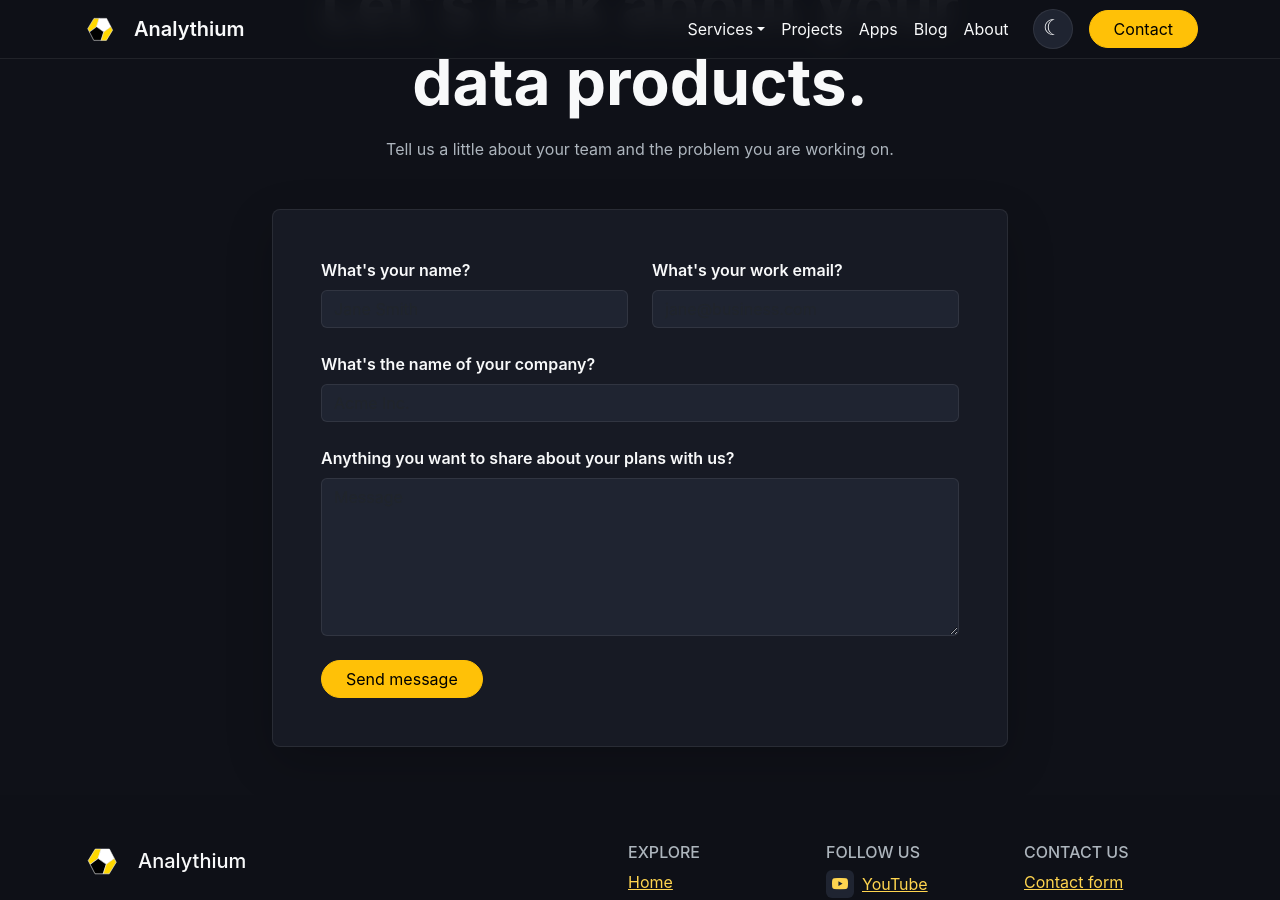
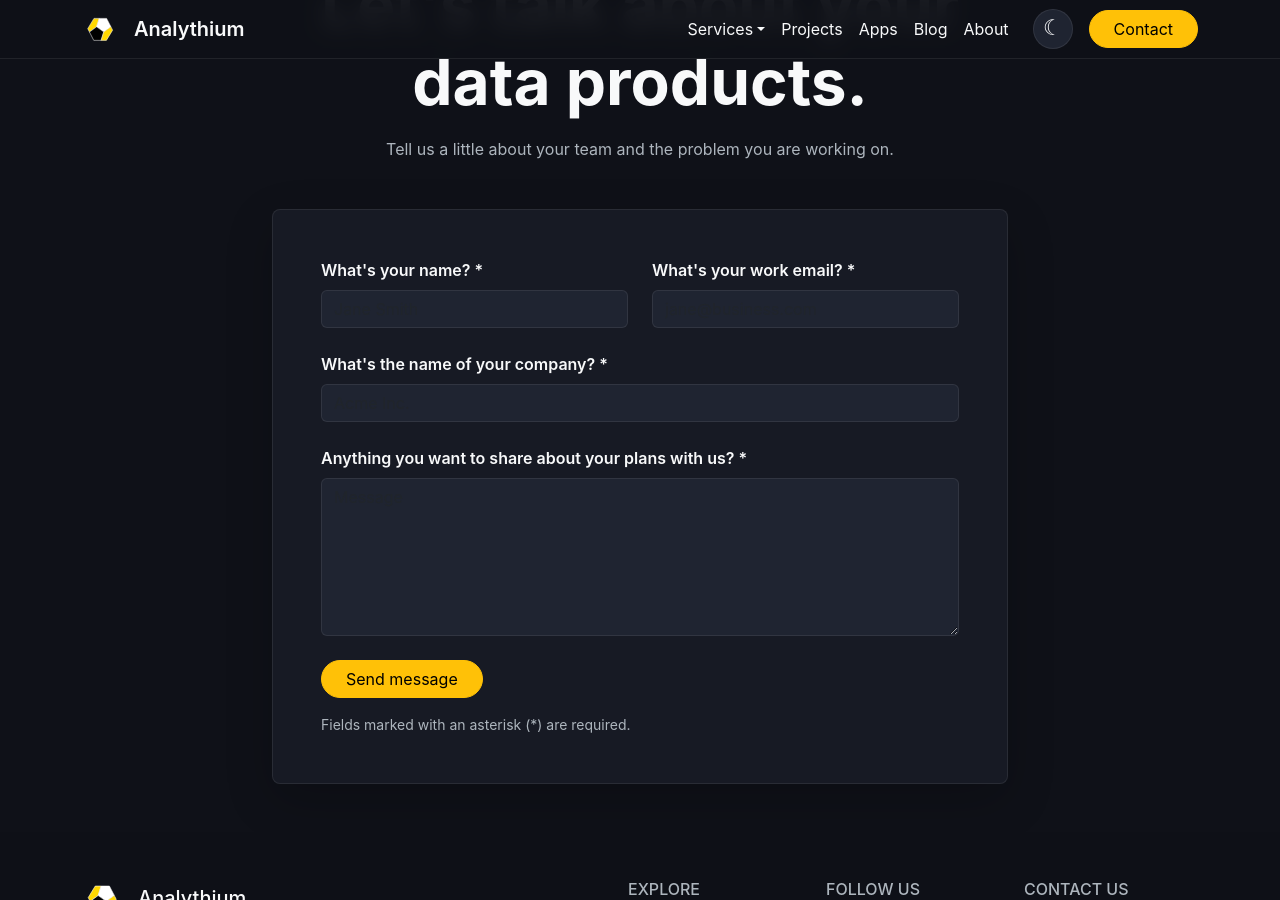
Before and after one commit to analythium/analythium-website, a Jekyll site: the page built from contact.html, in a window 1280 px wide and 900 px high, scrolled down 221 px. Built offline with Jekyll 4.4.1, drawn with Linux system fonts in a browser that asks for light colours.

Commit message:
Contact form: req
Signed-off-by: Peter Solymos <psolymos@gmail.com>

```diff
--- a/_includes/contact-form.html
+++ b/_includes/contact-form.html
@@ -1,19 +1,19 @@
 <form class="contact-form" method="post" action="https://forms.reform.app/headless/analythium/contact/FB5Iji/submissions">
   <div class="row g-4">
     <div class="col-md-6">
-      <label class="form-label" for="blk_name_iuxbxgukbo">What's your name?</label>
+      <label class="form-label" for="blk_name_iuxbxgukbo">What's your name? <span aria-hidden="true">*</span></label>
       <input id="blk_name_iuxbxgukbo" class="form-control" type="text" name="answers[blk_name_iuxbxgukbo]" placeholder="Jane Smith" autocomplete="name" required>
     </div>
     <div class="col-md-6">
-      <label class="form-label" for="blk_email_20jm2mpxyh">What's your work email?</label>
+      <label class="form-label" for="blk_email_20jm2mpxyh">What's your work email? <span aria-hidden="true">*</span></label>
       <input id="blk_email_20jm2mpxyh" class="form-control" type="email" name="answers[blk_email_20jm2mpxyh]" placeholder="jane@business.com" autocomplete="email" required>
     </div>
     <div class="col-12">
-      <label class="form-label" for="blk_text_jysixnfcev">What's the name of your company?</label>
+      <label class="form-label" for="blk_text_jysixnfcev">What's the name of your company? <span aria-hidden="true">*</span></label>
       <input id="blk_text_jysixnfcev" class="form-control" type="text" name="answers[blk_text_jysixnfcev]" placeholder="Acme Inc." autocomplete="organization" required>
     </div>
     <div class="col-12">
-      <label class="form-label" for="blk_text_aohgu4o2zu">Anything you want to share about your plans with us?</label>
+      <label class="form-label" for="blk_text_aohgu4o2zu">Anything you want to share about your plans with us? <span aria-hidden="true">*</span></label>
       <textarea id="blk_text_aohgu4o2zu" class="form-control" name="answers[blk_text_aohgu4o2zu]" placeholder="Message" rows="6" required></textarea>
     </div>
     <input id="blk_hidden_lsrdmik1dk" type="hidden" name="answers[blk_hidden_lsrdmik1dk]" value="website">
@@ -21,4 +21,5 @@
       <button class="btn btn-warning rounded-pill px-4" type="submit">Send message</button>
     </div>
   </div>
+  <p class="text-secondary small mt-3 mb-0">Fields marked with an asterisk (*) are required.</p>
 </form>
```
